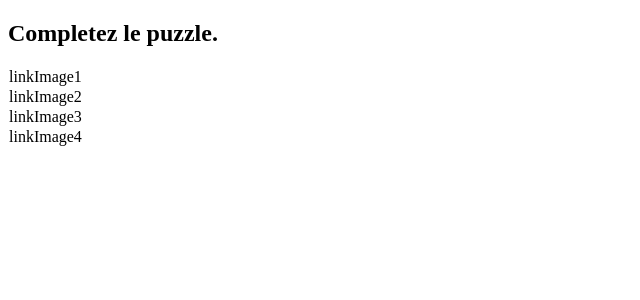
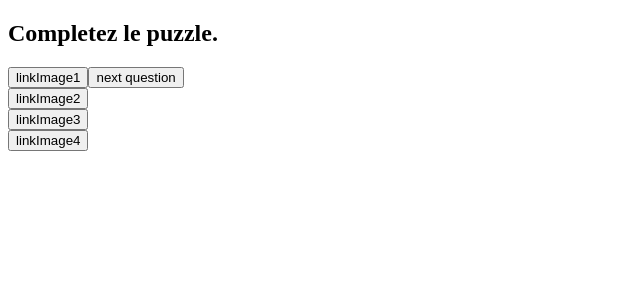
Before and after one commit to 2019-2020-ps6/2022-2023-ps6-zqsd, an Angular app in the folder front-end/: page /GameResult in a window 1280 px wide. Shown: the top 300 px of the page, without its empty margins (0-640 px from the left). Built offline with nearby package versions, Linux system fonts and the light colour scheme.

Commit message:
les question ont une liste d'answer  qu'elles envoient à leur component answer  tout est fait de boutons qui activent des fonctions

```diff
--- a/front-end/src/app/GameAnswer.component/GameAnswer.Component.html
+++ b/front-end/src/app/GameAnswer.component/GameAnswer.Component.html
@@ -0,0 +1 @@
+<button (click) ="getAnswerResult()">{{currentAnswer?.value}}</button>
--- a/front-end/src/app/GameAnswer.component/GameAnswer.Component.ts
+++ b/front-end/src/app/GameAnswer.component/GameAnswer.Component.ts
@@ -1,4 +1,4 @@
-import { Component, OnInit } from '@angular/core';
+import { Component, OnInit, Input, Output,EventEmitter } from '@angular/core';
 import { GameService } from '../../services/GameService';
 import { Answer } from 'src/models/Question.model';
 
@@ -10,17 +10,22 @@ import { Answer } from 'src/models/Question.model';
 
 export class GameAnswer_Component implements OnInit {
 
-  currentAnswer$: Answer = {label:'', value:'', isCorrect: undefined, order: undefined};
+
+  @Input() currentAnswer: Answer|undefined;
+  @Output() answerEvent: EventEmitter<boolean>= new EventEmitter<boolean>();
 
   constructor(private gameService: GameService) {
-    this.gameService.currentAnswer$.subscribe((answer: Answer) => {
-      this.currentAnswer$ = answer;
-    });
+    };
 
-  }
+
+
+
 
   getAnswerResult(){
-    return this.currentAnswer$.isCorrect;
+    if (this.currentAnswer!=undefined)
+      this.answerEvent.emit(this.currentAnswer.isCorrect)
+    else
+      this.answerEvent.emit(false);
   }
     ngOnInit(): void {}
 }
--- a/front-end/src/app/GameQuestion.component/GameQuestion.Component.html
+++ b/front-end/src/app/GameQuestion.component/GameQuestion.Component.html
@@ -1,6 +1,7 @@
 <h2>{{currentQuestion.value}}</h2>
 
 <tr *ngFor="let answer of currentQuestion.answers">
-    <td>{{answer.value}}</td>
-    <app-GameAnswer></app-GameAnswer>
+    <app-GameAnswer [currentAnswer]="answer" (answerEvent)="questionAnswered($event)"> </app-GameAnswer>
 </tr>
+
+<button (click)="getNextQuestion()">next question</button>
--- a/front-end/src/app/GameQuestion.component/GameQuestion.Component.ts
+++ b/front-end/src/app/GameQuestion.component/GameQuestion.Component.ts
@@ -17,6 +17,16 @@ export class GameQuestionComponent implements OnInit {
     });
   }
 
+  questionAnswered(goodAnswer:boolean){
+    console.log(goodAnswer);
+    this.getNextQuestion();
+  }
+
+  getNextQuestion(){
+    this.gameService.setCurrentQuestion(this.currentQuestion);
+    console.log("question asked");
+
+  }
   ngOnInit() {
 
   }
```
